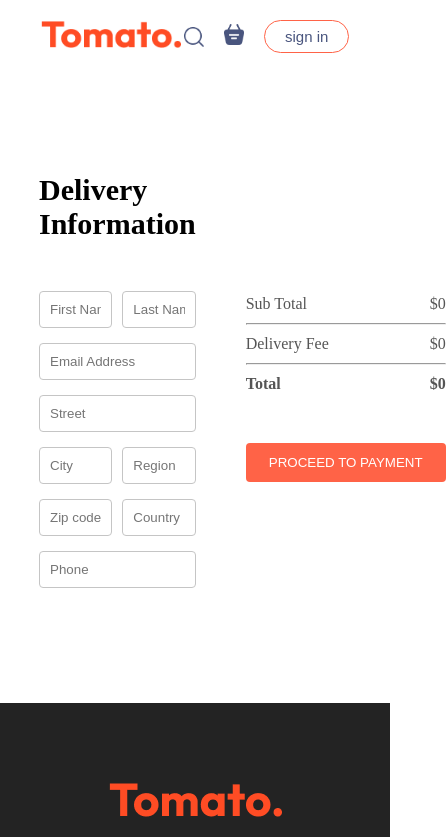
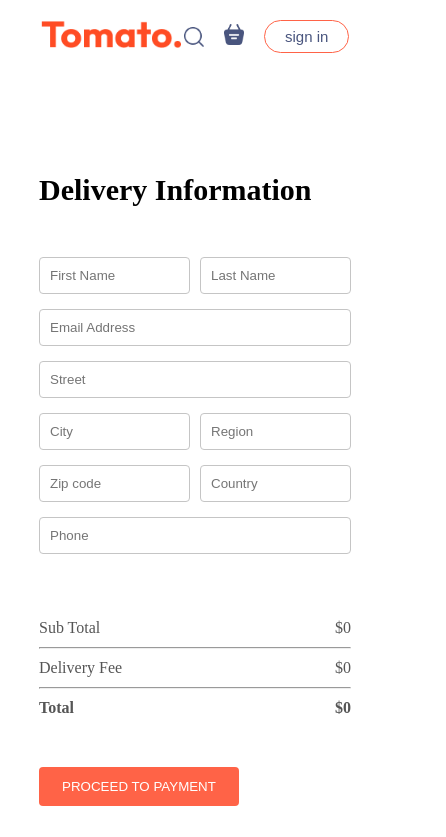
Before and after one commit to Alene-Ayenew/DliveryApp, a React (Vite) app in the folder frontend/: page /order in a window 390 px wide. Shown: the top 837 px of the page, 446 px wide, since content can reach past the window. Built offline with nearby package versions, Linux system fonts and the light colour scheme.

Commit message:
making responsive placeOrder.....

```diff
--- a/frontend/src/Pages/PlaceOrder/PlaceOrder.css
+++ b/frontend/src/Pages/PlaceOrder/PlaceOrder.css
@@ -33,3 +33,8 @@
 .place-order .cart-total button{
     margin-top: 30px;
 }
+@media(max-width:750px){
+    .place-order{
+        flex-direction: column;
+    }
+}
```
Also changed, not shown: frontend/src/Pages/PlaceOrder/PlaceOrder.jsx (+7 -5 lines).
